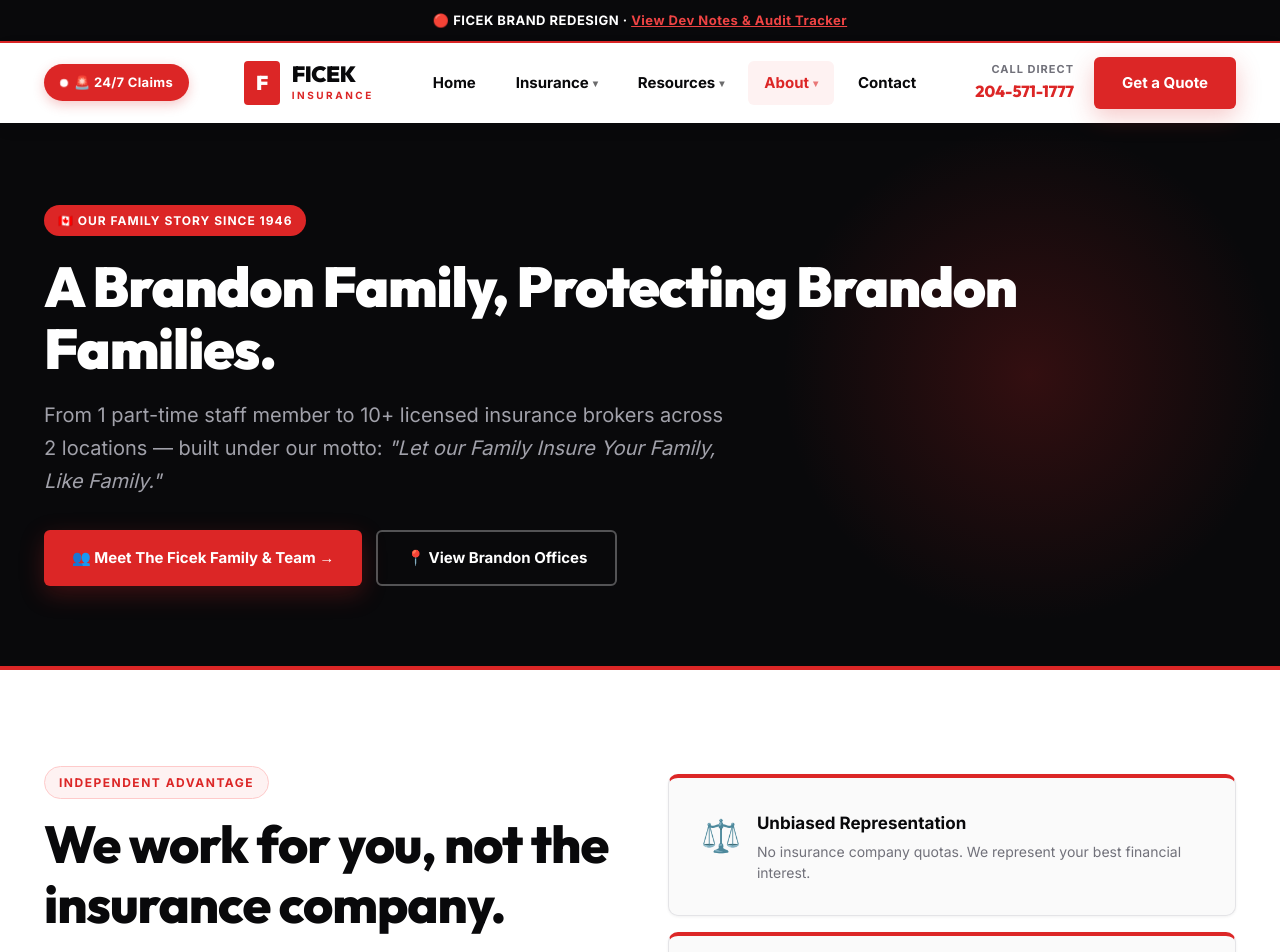
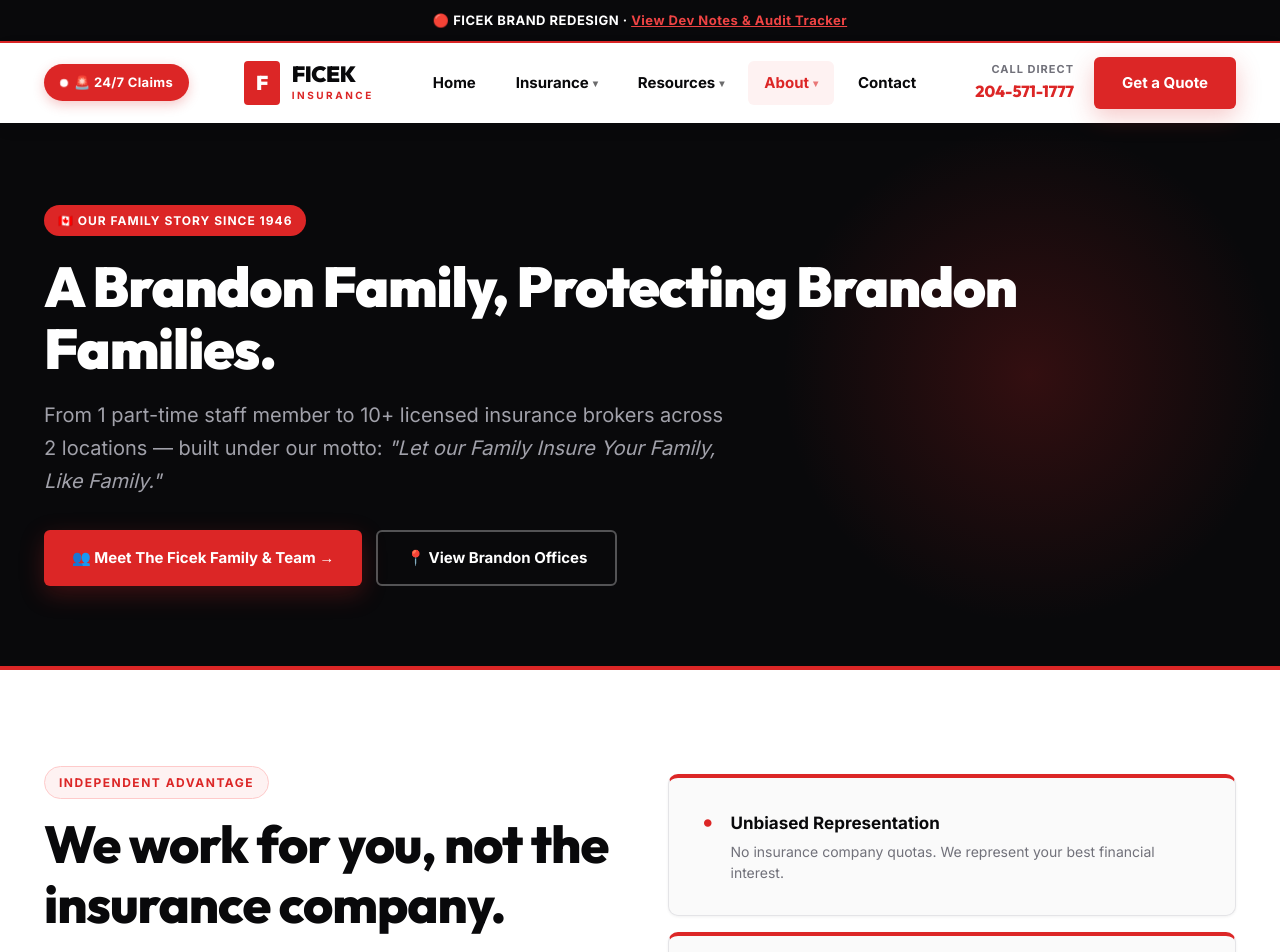
Before and after one commit to austinlmadeit/ficeks, a Next.js app: page /about in a window 1280 px wide. Shown: the top 952 px of the page. Built offline with nearby package versions, Linux system fonts and the light colour scheme.

Commit message:
Replace emojis with bullet points in About page

```diff
--- a/app/about/page.js
+++ b/app/about/page.js
@@ -99,12 +99,12 @@
 
             <div style={{ display: 'flex', flexDirection: 'column', gap: '16px' }}>
               {[
-                { icon: '⚖️', title: 'Unbiased Representation', desc: 'No insurance company quotas. We represent your best financial interest.' },
-                { icon: '🔍', title: 'Multi-Market Shopping', desc: 'We compare coverage options across leading Canadian insurance markets.' },
-                { icon: '🤝', title: 'Local Claims Advocacy', desc: 'Direct, personal guidance when you need to file a claim.' },
+                { title: 'Unbiased Representation', desc: 'No insurance company quotas. We represent your best financial interest.' },
+                { title: 'Multi-Market Shopping', desc: 'We compare coverage options across leading Canadian insurance markets.' },
+                { title: 'Local Claims Advocacy', desc: 'Direct, personal guidance when you need to file a claim.' },
               ].map((item, i) => (
                 <div key={i} className="card card-red-top" style={{ display: 'flex', gap: '16px', alignItems: 'flex-start', background: '#fafafa' }}>
-                  <span style={{ fontSize: '32px' }}>{item.icon}</span>
+                  <span style={{ fontSize: '24px', color: '#dc2626', lineHeight: 1 }}>•</span>
                   <div>
                     <div style={{ fontWeight: 800, fontSize: '17px', color: '#09090b', marginBottom: '4px' }}>{item.title}</div>
                     <div style={{ fontSize: '14px', color: '#71717a', lineHeight: 1.5 }}>{item.desc}</div>
```
